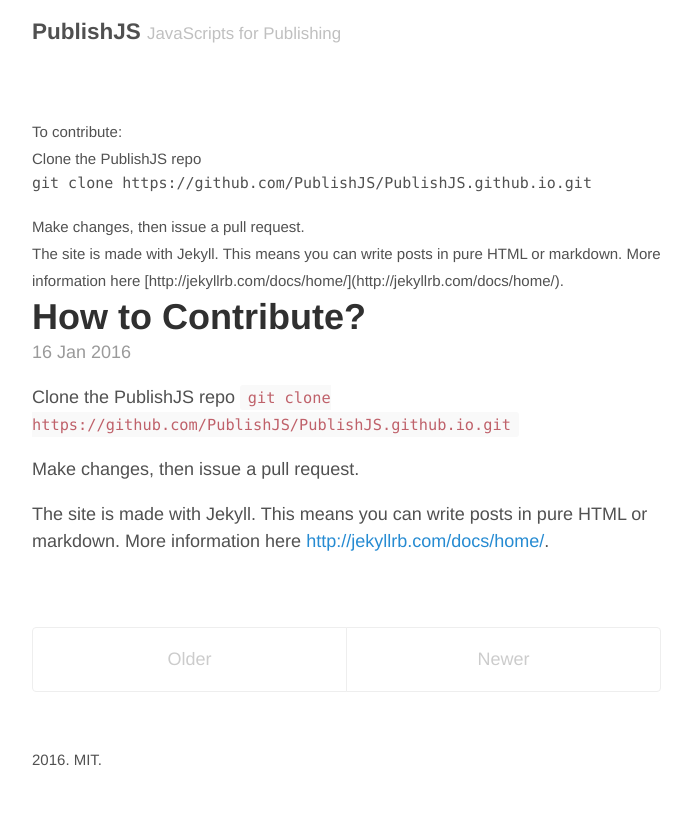
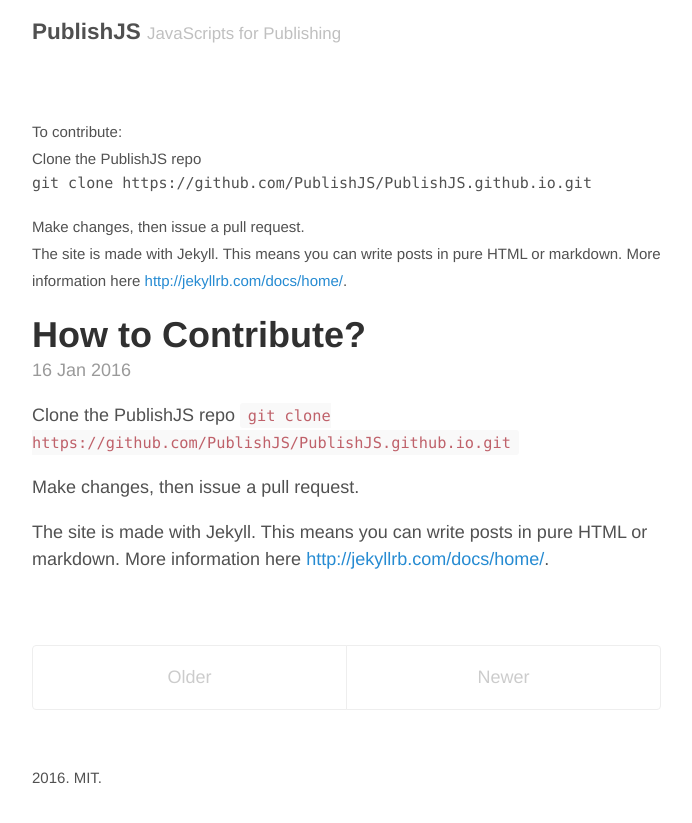
Before and after one commit to PublishJS/PublishJS.github.io, a Jekyll site: the page built from index.html, in a window 1280 px wide. Shown: the top 823 px of the page, without its empty margins (293-985 px from the left). Built offline with Jekyll 4.4.1, drawn with Linux system fonts in a browser that asks for light colours; the list of posts is cut into pages by our own code.

```diff
--- a/index.html
+++ b/index.html
@@ -6,8 +6,9 @@
   <br>Clone the PublishJS repo
 <pre>git clone https://github.com/PublishJS/PublishJS.github.io.git</pre>
 Make changes, then issue a pull request.
-<br>The site is made with Jekyll. This means you can write posts in pure HTML or markdown. More information here [http://jekyllrb.com/docs/home/](http://jekyllrb.com/docs/home/).
+<br>The site is made with Jekyll. This means you can write posts in pure HTML or markdown. More information here <a href='http://jekyllrb.com/docs/home/'>http://jekyllrb.com/docs/home/</a>.
 </small>
+<p></p>
 <div class="posts">
   {% for post in paginator.posts %}
   <article class="post">
```
